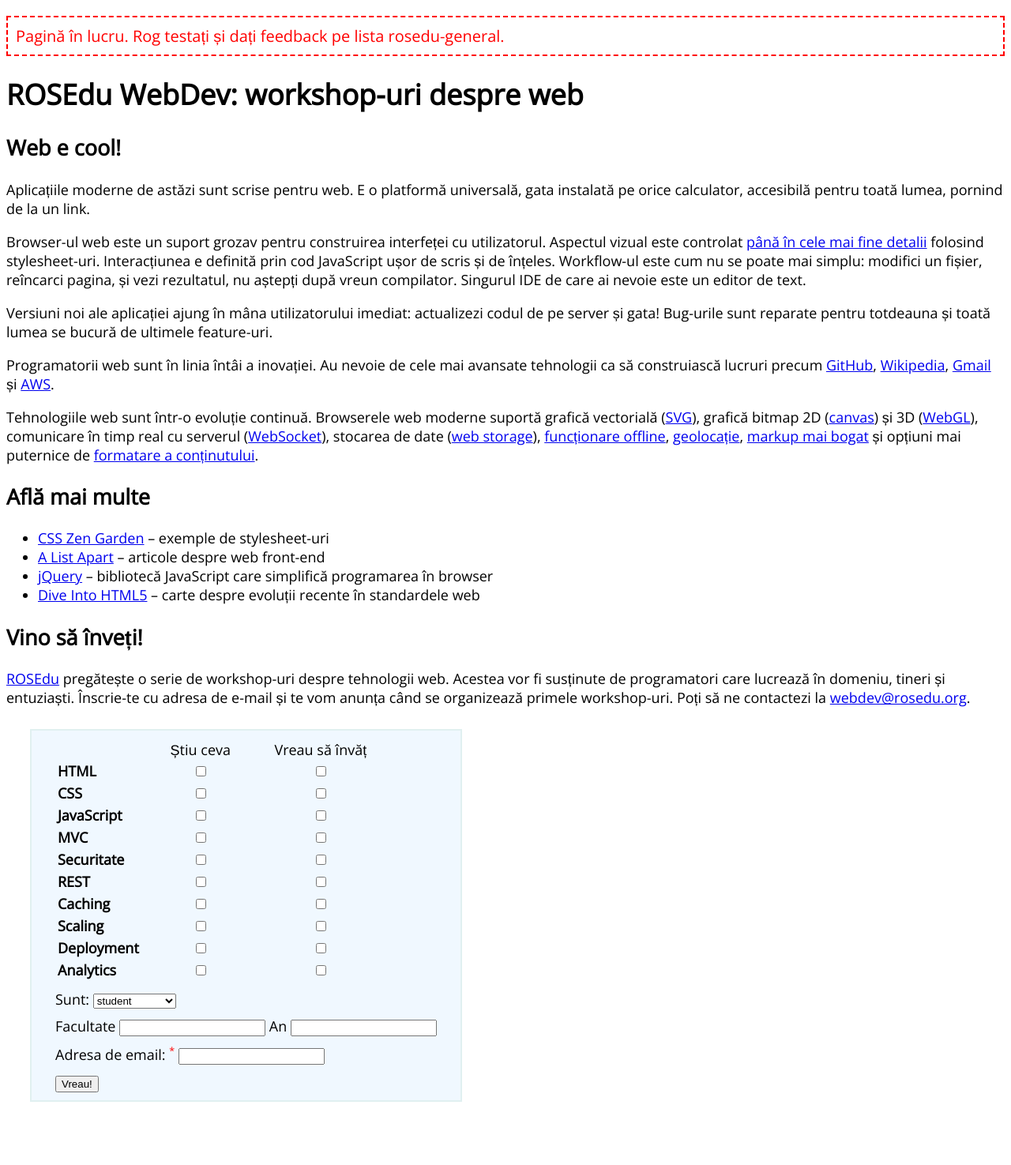
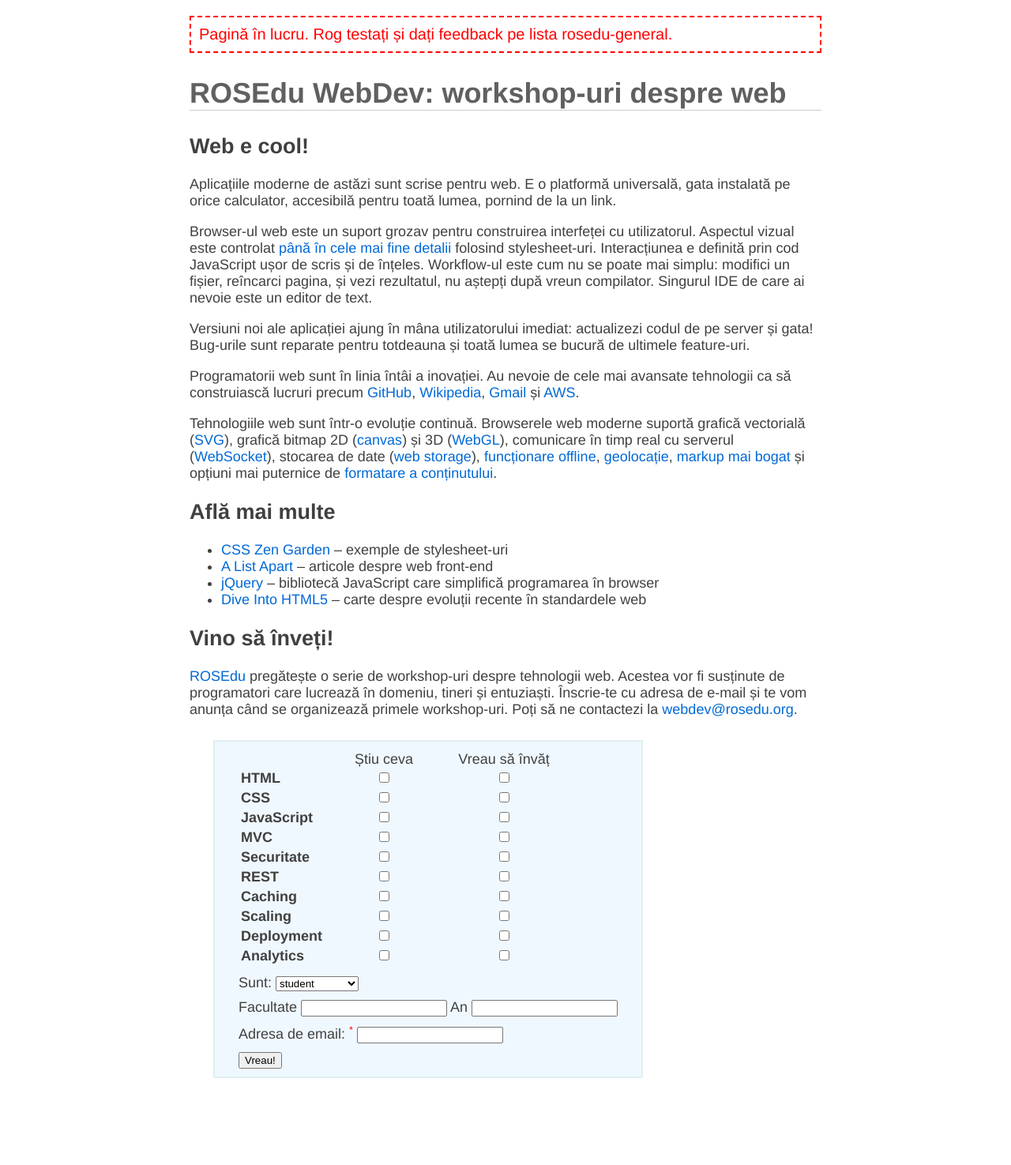
Before and after one commit to rosedu/web-workshops, a Flask app: page / in a window 1280 px wide. Shown: the whole page at 79% size. Before the commit the page ends 1395 px from the top, so only its background shows below. Run offline with Flask 2, Linux system fonts and the light colour scheme; some libraries are stand-ins or nearby versions.

Commit message:
style text and links

```diff
--- a/static/style.css
+++ b/static/style.css
@@ -2,7 +2,27 @@
 
 body {
   font-size: 18px;
-  font-family: Open Sans, Helvetica, Arial, sans-serif;
+  font-family: "Helvetica Neue", Helvetica, Arial, sans-serif;
+  max-width: 800px;
+  margin: 0 auto;
+  padding-bottom: 100px;
+  color: #404040;
+}
+
+a {
+  color: #0069D6;
+  text-decoration: none;
+}
+
+a:hover {
+  color: #00438A;
+  text-decoration: underline;
+}
+
+h1 {
+  color: #606060;
+  border-bottom: 1px solid #CCC;
+  margin: 30px 0;
 }
 
 form.signup {
```
